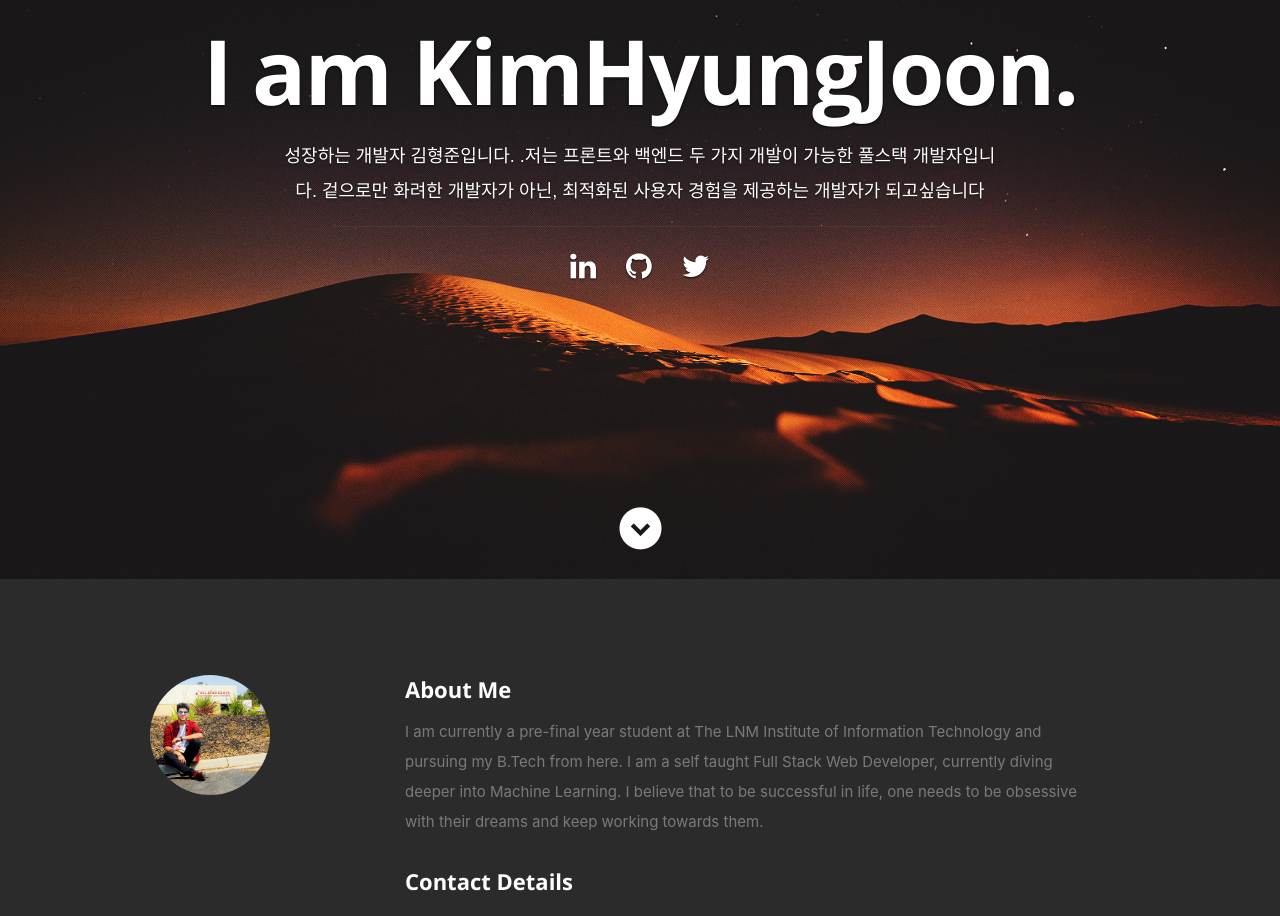
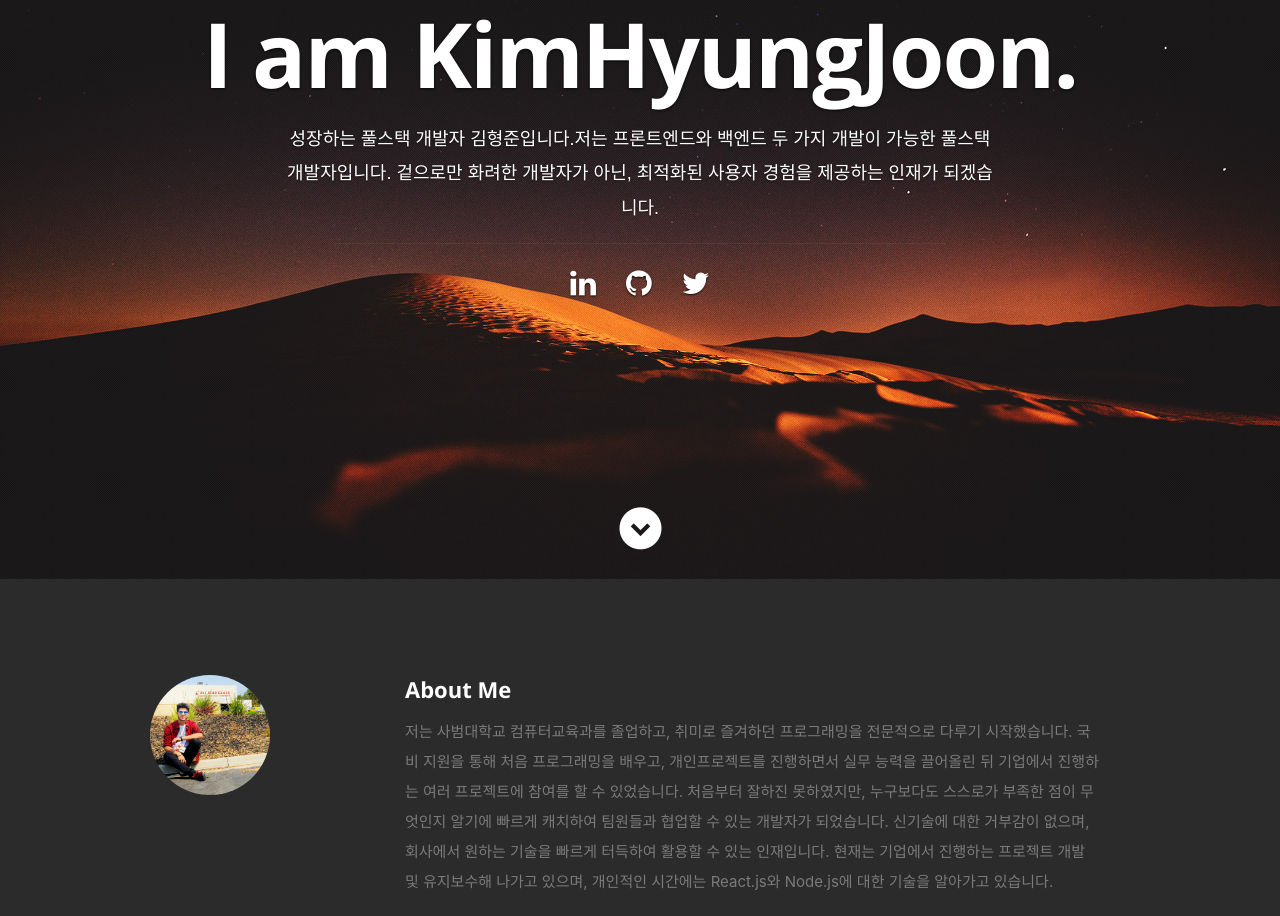
Before and after one commit to kim911003/react_portfolio_v1, a React (Create React App) app: page / in a window 1280 px wide. Shown: the part 221-1137 px from the top of the page. Built offline with nearby package versions, Linux system fonts and the light colour scheme.

Commit message:
resumeDataText

```diff
--- a/src/resumeData.js
+++ b/src/resumeData.js
@@ -1,10 +1,10 @@
 let resumeData = {
     "imagebaseurl":"https://rbhatia46.github.io/",
     "name": "KimHyungJoon",
-    "role": "성장하는 개발자 김형준입니다. ",
+    "role": "성장하는 풀스택 개발자 김형준입니다",
     "linkedinId":"Your LinkedIn Id",
     "skypeid": "Your skypeid",
-    "roleDescription": "저는 프론트와 백엔드 두 가지 개발이 가능한 풀스택 개발자입니다. 겉으로만 화려한 개발자가 아닌,  최적화된 사용자 경험을 제공하는 개발자가 되고싶습니다",
+    "roleDescription": "저는 프론트엔드와 백엔드 두 가지 개발이 가능한 풀스택 개발자입니다. 겉으로만 화려한 개발자가 아닌, 최적화된 사용자 경험을 제공하는 인재가 되겠습니다.",
     "socialLinks":[
         {
           "name":"linkedin",
@@ -22,7 +22,7 @@ let resumeData = {
           "className":"fa fa-twitter"
         }
       ],
-    "aboutme":"I am currently a pre-final year student at The LNM Institute of Information Technology and pursuing my B.Tech from here. I am a self taught Full Stack Web Developer, currently diving deeper into Machine Learning. I believe that to be successful in life, one needs to be obsessive with their dreams and keep working towards them.",
+    "aboutme":"저는 사범대학교 컴퓨터교육과를 졸업하고, 취미로 즐겨하던 프로그래밍을 전문적으로 다루기 시작했습니다. 국비 지원을 통해 처음 프로그래밍을 배우고, 개인프로젝트를 진행하면서 실무 능력을 끌어올린 뒤 기업에서 진행하는 여러 프로젝트에 참여를 할 수 있었습니다. 처음부터 잘하진 못하였지만, 누구보다도 스스로가 부족한 점이 무엇인지 알기에 빠르게 캐치하여 팀원들과 협업할 수 있는 개발자가 되었습니다. 신기술에 대한 거부감이 없으며, 회사에서 원하는 기술을 빠르게 터득하여 활용할 수 있는 인재입니다. 현재는 기업에서 진행하는 프로젝트 개발 및 유지보수해 나가고 있으며, 개인적인 시간에는 React.js와 Node.js에 대한 기술을 알아가고 있습니다.",
     "address":"India",
     "website":"https://rbhatia46.github.io",
     "education":[
```
